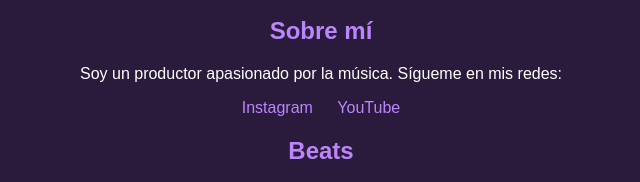
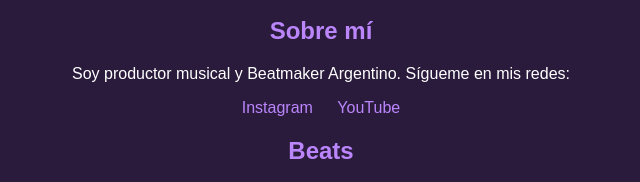
Before and after one commit to Mudra-Beat/BEATS, a plain HTML site: page index.html in a window 1280 px wide. Shown: the part 129-311 px from the top of the page, 319-959 px from the left. Drawn offline with Linux system fonts and the light colour scheme.

Commit message:
Update index.html

```diff
--- a/index.html
+++ b/index.html
@@ -38,7 +38,7 @@
         <p>Bienvenidos a mi página de beats. Si querés comprar alguno de mi Beat comunicate conmigo por Instagram.</p>
 
         <h2>Sobre mí</h2>
-        <p>Soy un productor apasionado por la música. Sígueme en mis redes:</p>
+        <p>Soy productor musical y Beatmaker Argentino. Sígueme en mis redes:</p>
         <div class="social-links">
             <a href="#"https://www.instagram.com/mudrabeat128/ target="_blank">Instagram</a>
             <a href="#"https://www.youtube.com/@MudraBeat128 target="_blank">YouTube</a>
```
